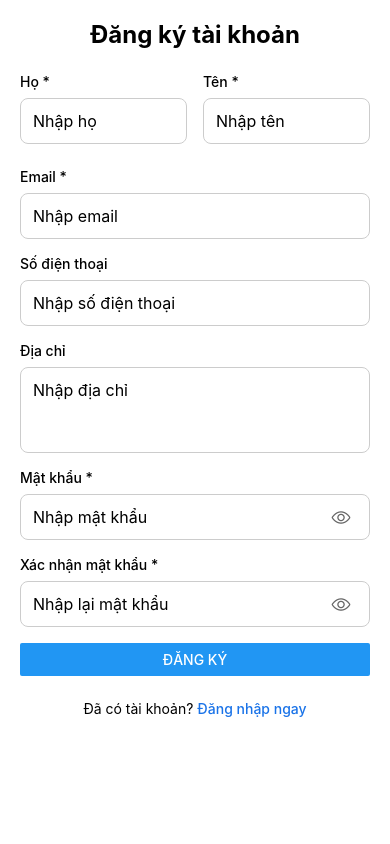
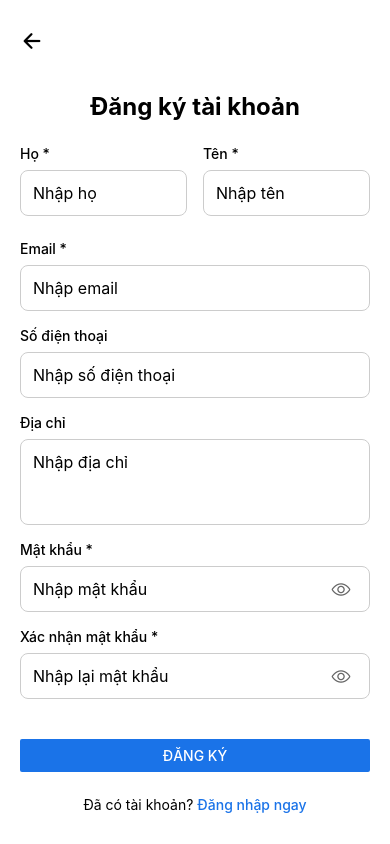
Before and after one commit to GPuE2509/MovieGo, a React Native app in the folder reactnative/: screen /Register in a window 390 px wide. Built offline with nearby package versions, Linux system fonts and the light colour scheme; no server answers; what react-native-worklets would draw is missing.

Commit message:
update back,UI login register

```diff
--- a/reactnative/src/navigation/RootNavigator.js
+++ b/reactnative/src/navigation/RootNavigator.js
@@ -1,8 +1,10 @@
 import { createNativeStackNavigator } from '@react-navigation/native-stack';
 import { createBottomTabNavigator } from '@react-navigation/bottom-tabs';
 import { Ionicons } from '@expo/vector-icons';
-import { TouchableOpacity, Text, View } from 'react-native';
+import { TouchableOpacity, Text, View, StyleSheet } from 'react-native';
 import { useNavigation } from '@react-navigation/native';
+import { useContext } from 'react';
+import { AuthContext } from '../context/AuthContext';
  import HomeScreen from '../screens/HomeScreen';
  import MoviesScreen from '../screens/MoviesScreen';
  import MovieDetailScreen from '../screens/MovieDetailScreen';
@@ -53,6 +55,48 @@ import ResetPasswordScreen from '../screens/ResetPasswordScreen';
 const Stack = createNativeStackNavigator();
 const Tab = createBottomTabNavigator();
 
+function AuthHeader({ isAuthenticated }) {
+  const navigation = useNavigation();
+  const { setToken } = useContext(AuthContext);
+
+  const handleLogout = async () => {
+    await setToken(null);
+  };
+
+  if (isAuthenticated) {
+    return (
+      <View style={styles.headerContainer}>
+        <TouchableOpacity
+          style={styles.authButton}
+          onPress={handleLogout}
+        >
+          <Ionicons name="log-out-outline" size={20} color="#1a73e8" style={{ marginRight: 4 }} />
+          <Text style={styles.authButtonText}>Đăng xuất</Text>
+        </TouchableOpacity>
+      </View>
+    );
+  }
+
+  return (
+    <View style={styles.headerContainer}>
+      <View style={styles.authButtonsContainer}>
+        <TouchableOpacity
+          style={[styles.authButton, { marginRight: 12 }]}
+          onPress={() => navigation.navigate('Login')}
+        >
+          <Text style={styles.authButtonText}>Đăng nhập</Text>
+        </TouchableOpacity>
+        <TouchableOpacity
+          style={[styles.authButton, styles.registerButton]}
+          onPress={() => navigation.navigate('Register')}
+        >
+          <Text style={[styles.authButtonText, { color: '#fff' }]}>Đăng ký</Text>
+        </TouchableOpacity>
+      </View>
+    </View>
+  );
+}
+
 function MainTabs() {
   return (
     <Tab.Navigator
@@ -96,51 +140,49 @@ function MainTabs() {
   );
 }
 
-export default function RootNavigator() {
-  return (
-    <Stack.Navigator
-      screenOptions={{
-        headerRight: () => {
-          const navigation = useNavigation();
-          return (
-            <View style={{ flexDirection: 'row', alignItems: 'center' }}>
-              <TouchableOpacity
-                onPress={() => navigation.navigate('Register')}
-                style={{
+const styles = StyleSheet.create({
+  headerContainer: {
+    flexDirection: 'row',
+    alignItems: 'center',
+    paddingHorizontal: 16,
+    paddingVertical: 8,
+  },
+  authButtonsContainer: {
+    flexDirection: 'row',
+    alignItems: 'center',
     marginRight: 16,
+  },
+  authButton: {
+    flexDirection: 'row',
+    alignItems: 'center',
     paddingVertical: 6,
     paddingHorizontal: 12,
     borderRadius: 4,
     borderWidth: 1,
     borderColor: '#1a73e8',
-                  backgroundColor: 'white',
-                }}
-              >
-                <Text style={{
+  },
+  registerButton: {
+    backgroundColor: '#1a73e8',
+  },
+  authButtonText: {
     color: '#1a73e8',
     fontWeight: '600',
     fontSize: 14,
-                }}>ĐĂNG KÝ</Text>
-              </TouchableOpacity>
+  },
+});
 
-              <TouchableOpacity
-                onPress={() => navigation.navigate('Login')}
-                style={{
-                  marginRight: 15,
-                  paddingVertical: 6,
-                  paddingHorizontal: 12,
-                  cursor: 'pointer',
-                  userSelect: 'none',
-                }}
-              >
-                <Text style={{
-                  color: '#000',
-                  fontWeight: '600',
-                  fontSize: 14,
-                }}>ĐĂNG NHẬP</Text>
-              </TouchableOpacity>
-            </View>
-          );
+export default function RootNavigator() {
+  const { token } = useContext(AuthContext);
+
+  return (
+    <Stack.Navigator
+      screenOptions={{
+        headerShown: true,
+        headerRight: () => <AuthHeader isAuthenticated={!!token} />,
+        headerTitle: '',
+        headerShadowVisible: false,
+        headerStyle: {
+          backgroundColor: '#fff',
         },
       }}
     >
--- a/reactnative/src/screens/ForgotPasswordScreen.js
+++ b/reactnative/src/screens/ForgotPasswordScreen.js
@@ -48,11 +48,8 @@ export default function ForgotPasswordScreen({ navigation, route }) {
     >
       <ScrollView contentContainerStyle={styles.scrollContainer}>
         <View style={styles.innerContainer}>
-          <TouchableOpacity
-            style={styles.backButton}
-            onPress={() => navigation.goBack()}
-          >
-            <Ionicons name="arrow-back" size={24} color="#1a73e8" />
+          <TouchableOpacity style={styles.backButton} onPress={() => navigation.goBack()}>
+            <Ionicons name="arrow-back" size={24} color="#000" />
           </TouchableOpacity>
 
           <Text style={styles.title}>Quên mật khẩu</Text>
@@ -108,14 +105,16 @@ const styles = StyleSheet.create({
   },
   innerContainer: {
     padding: 20,
-    paddingTop: 60,
+  },
+  header: {
+    padding: 10,
+    paddingHorizontal: 20,
+    flexDirection: 'row',
+    alignItems: 'center',
   },
   backButton: {
-    position: 'absolute',
-    top: 20,
-    left: 20,
-    zIndex: 1,
     padding: 8,
+    marginLeft: -8,
   },
   title: {
     fontSize: 24,
--- a/reactnative/src/screens/LoginScreen.js
+++ b/reactnative/src/screens/LoginScreen.js
@@ -36,6 +36,11 @@ export default function LoginScreen({ navigation }) {
       behavior={Platform.OS === 'ios' ? 'padding' : 'height'}
       keyboardVerticalOffset={Platform.OS === 'ios' ? 40 : 0}
     >
+      <View style={styles.header}>
+        <TouchableOpacity style={styles.backButton} onPress={() => navigation.goBack()}>
+          <Ionicons name="arrow-back" size={24} color="#000" />
+        </TouchableOpacity>
+      </View>
       <ScrollView contentContainerStyle={styles.scrollContainer}>
         <View style={styles.innerContainer}>
           <Text style={styles.title}>Đăng nhập</Text>
@@ -107,6 +112,17 @@ const styles = StyleSheet.create({
   container: {
     flex: 1,
     backgroundColor: '#fff',
+    paddingTop: Platform.OS === 'ios' ? 40 : 10,
+  },
+  header: {
+    padding: 10,
+    paddingHorizontal: 20,
+    flexDirection: 'row',
+    alignItems: 'center',
+  },
+  backButton: {
+    padding: 8,
+    marginLeft: -8,
   },
   scrollContainer: {
     flexGrow: 1,
--- a/reactnative/src/screens/RegisterScreen.js
+++ b/reactnative/src/screens/RegisterScreen.js
@@ -92,6 +92,11 @@ export default function RegisterScreen({ navigation }) {
       behavior={Platform.OS === 'ios' ? 'padding' : 'height'}
       keyboardVerticalOffset={Platform.OS === 'ios' ? 40 : 0}
     >
+      <View style={styles.header}>
+        <TouchableOpacity style={styles.backButton} onPress={() => navigation.goBack()}>
+          <Ionicons name="arrow-back" size={24} color="#000" />
+        </TouchableOpacity>
+      </View>
       <ScrollView contentContainerStyle={styles.scrollContainer}>
         <Text style={styles.title}>Đăng ký tài khoản</Text>
 
@@ -212,11 +217,14 @@ export default function RegisterScreen({ navigation }) {
           )}
         </View>
 
-        <Button
-          title={loading ? 'Đang xử lý...' : 'Đăng ký'}
-          onPress={onSubmit}
-          disabled={loading}
-        />
+        <View style={styles.buttonContainer}>
+          <Button
+            title={loading ? 'ĐANG XỬ LÝ...' : 'ĐĂNG KÝ'}
+            onPress={onSubmit}
+            disabled={loading}
+            color="#1a73e8"
+          />
+        </View>
 
         <View style={styles.loginContainer}>
           <Text>Đã có tài khoản? </Text>
@@ -233,6 +241,17 @@ const styles = StyleSheet.create({
   container: {
     flex: 1,
     backgroundColor: '#fff',
+    paddingTop: Platform.OS === 'ios' ? 40 : 10,
+  },
+  header: {
+    padding: 10,
+    paddingHorizontal: 20,
+    flexDirection: 'row',
+    alignItems: 'center',
+  },
+  backButton: {
+    padding: 8,
+    marginLeft: -8,
   },
   scrollContainer: {
     padding: 20,
@@ -308,13 +327,18 @@ const styles = StyleSheet.create({
     fontSize: 12,
     marginTop: 4,
   },
+  buttonContainer: {
+    marginTop: 24,
+    marginBottom: 16,
+  },
   loginContainer: {
     flexDirection: 'row',
     justifyContent: 'center',
-    marginTop: 24,
+    marginTop: 8,
   },
   loginText: {
     color: '#1a73e8',
+    fontSize: 14,
     fontWeight: '500',
   }
 });
--- a/reactnative/src/screens/ResetPasswordScreen.js
+++ b/reactnative/src/screens/ResetPasswordScreen.js
@@ -61,11 +61,8 @@ export default function ResetPasswordScreen({ navigation, route }) {
     >
       <ScrollView contentContainerStyle={styles.scrollContainer}>
         <View style={styles.innerContainer}>
-          <TouchableOpacity
-            style={styles.backButton}
-            onPress={() => navigation.goBack()}
-          >
-            <Ionicons name="arrow-back" size={24} color="#1a73e8" />
+          <TouchableOpacity style={styles.backButton} onPress={() => navigation.goBack()}>
+            <Ionicons name="arrow-back" size={24} color="#000" />
           </TouchableOpacity>
 
           <Text style={styles.title}>Đặt lại mật khẩu</Text>
@@ -148,14 +145,16 @@ const styles = StyleSheet.create({
   },
   innerContainer: {
     padding: 20,
-    paddingTop: 60,
+  },
+  header: {
+    padding: 10,
+    paddingHorizontal: 20,
+    flexDirection: 'row',
+    alignItems: 'center',
   },
   backButton: {
-    position: 'absolute',
-    top: 20,
-    left: 20,
-    zIndex: 1,
     padding: 8,
+    marginLeft: -8,
   },
   title: {
     fontSize: 24,
```
Lines whose indentation alone changed are shown as unchanged.
